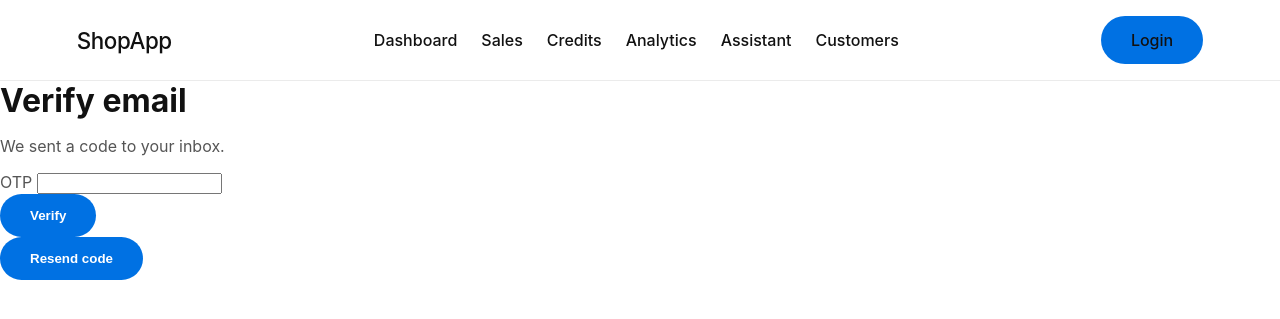
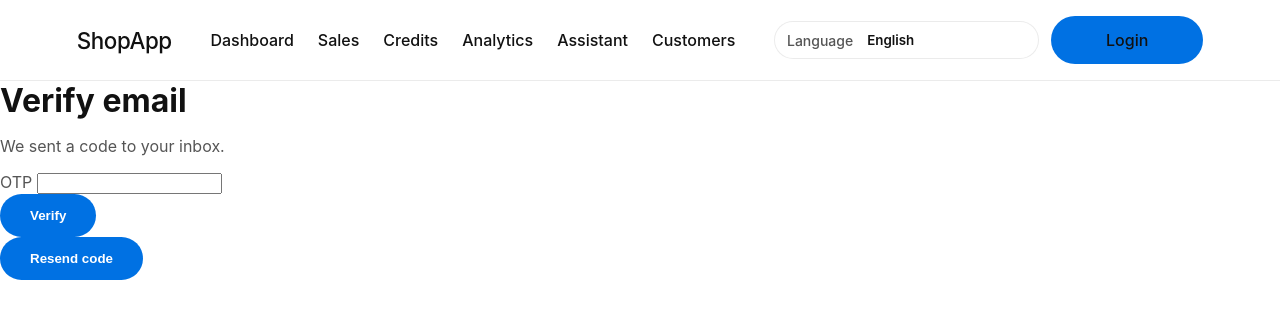
Before and after one commit to ishantswami13-crypto/BILLIONAIR-FIRST-PROJECT, a Flask app: page /verify_otp in a window 1280 px wide. Shown: the top 319 px of the page. Run offline with Flask 3, Linux system fonts and the light colour scheme.

Commit message:
Add Apple-style language selector with Google Translate

```diff
--- a/shopapp/static/css/apple.css
+++ b/shopapp/static/css/apple.css
@@ -57,6 +57,48 @@ body {
   display: flex;
   gap: 12px;
   align-items: center;
+}
+.language-switcher {
+  display: flex;
+  align-items: center;
+  gap: 8px;
+  padding: 6px 12px;
+  border-radius: 999px;
+  border: 1px solid rgba(0,0,0,0.08);
+  background: rgba(255,255,255,0.6);
+  backdrop-filter: var(--blur);
+  font-size: 14px;
+}
+.language-switcher label {
+  color: var(--subtext);
+  font-weight: 500;
+}
+.language-select {
+  border: none;
+  background: transparent;
+  font-family: var(--font-main);
+  font-weight: 600;
+  color: var(--text);
+  cursor: pointer;
+  padding: 4px 6px;
+  appearance: none;
+}
+.language-select:focus {
+  outline: none;
+  color: var(--accent);
+}
+.navact .btn {
+  min-width: 92px;
+}
+.visually-hidden {
+  position: absolute;
+  width: 1px;
+  height: 1px;
+  padding: 0;
+  margin: -1px;
+  overflow: hidden;
+  clip: rect(0, 0, 0, 0);
+  border: 0;
 }
 
 /* ==== HERO ==== */
@@ -200,6 +242,27 @@ small { font-size: 14px; }
 }
 
 @media (max-width: 900px) {
+  .nav {
+    padding: 14px 4%;
+    flex-wrap: wrap;
+    gap: 10px 16px;
+  }
+  .navlinks {
+    order: 3;
+    width: 100%;
+    justify-content: center;
+    flex-wrap: wrap;
+    gap: 16px;
+  }
+  .navact {
+    width: 100%;
+    justify-content: center;
+    flex-wrap: wrap;
+  }
+  .language-switcher {
+    width: 100%;
+    justify-content: center;
+  }
   .hero {
     padding: 80px 6% 40px;
   }
@@ -211,3 +274,10 @@ small { font-size: 14px; }
     padding: 0 6%;
   }
 }
+
+.goog-te-banner-frame.skiptranslate, .goog-logo-link {
+  display: none !important;
+}
+body {
+  top: 0 !important;
+}
--- a/shopapp/templates/layout.html
+++ b/shopapp/templates/layout.html
@@ -19,6 +19,34 @@
       <li><a href="/customers">Customers</a></li>
     </ul>
     <div class="navact">
+      <div class="language-switcher">
+        <label for="languageSelect">Language</label>
+        <select id="languageSelect" class="language-select">
+          <option value="en">English</option>
+          <option value="as">অসমীয়া - Assamese</option>
+          <option value="bn">বাংলা - Bengali</option>
+          <option value="gom">कोंकणी - Konkani</option>
+          <option value="gu">ગુજરાતી - Gujarati</option>
+          <option value="hi">हिन्दी - Hindi</option>
+          <option value="kn">ಕನ್ನಡ - Kannada</option>
+          <option value="mai">मैथिली - Maithili</option>
+          <option value="ml">മലയാളം - Malayalam</option>
+          <option value="mni-Mtei">ꯃꯤꯇꯩ ꯂꯣꯟ - Manipuri</option>
+          <option value="mr">मराठी - Marathi</option>
+          <option value="ne">नेपाली - Nepali</option>
+          <option value="or">ଓଡ଼ିଆ - Odia</option>
+          <option value="pa">ਪੰਜਾਬੀ - Punjabi</option>
+          <option value="sa">संस्कृतम् - Sanskrit</option>
+          <option value="sd">سنڌي - Sindhi</option>
+          <option value="ta">தமிழ் - Tamil</option>
+          <option value="te">తెలుగు - Telugu</option>
+          <option value="ur">اردو - Urdu</option>
+          <option value="brx" disabled>Bodo - coming soon</option>
+          <option value="doi" disabled>Dogri - coming soon</option>
+          <option value="ks" disabled>Kashmiri - coming soon</option>
+          <option value="sat" disabled>Santali - coming soon</option>
+        </select>
+      </div>
       {% if session.get('user') %}
         <a class="btn ghost" href="/logout">Logout</a>
       {% else %}
@@ -31,7 +59,87 @@
     {% block content %}{% endblock %}
   </main>
 
+  <div id="google_translate_container" class="visually-hidden" aria-hidden="true"></div>
+
   <script src="{{ url_for('static', filename='js/app.js') }}"></script>
+  <script>
+    (function(){
+      const select = document.getElementById('languageSelect');
+      if (!select) return;
+
+      const cookieMatch = document.cookie.match(/(?:^|;\s*)googtrans=\/[^/]+\/([^;]+)/);
+      const initial = cookieMatch ? cookieMatch[1] : 'en';
+      if ([...select.options].some(opt => opt.value === initial)) {
+        select.value = initial;
+      } else {
+        select.value = 'en';
+      }
+
+      const setCookie = (name, value, days=365) => {
+        const expires = new Date(Date.now() + days*864e5).toUTCString();
+        document.cookie = `${name}=${value}; expires=${expires}; path=/`;
+        const host = window.location.hostname;
+        if (host.includes('.')) {
+          const domain = host.replace(/^www\./, '');
+          document.cookie = `${name}=${value}; expires=${expires}; path=/; domain=.${domain}`;
+        }
+      };
+      const clearCookie = name => {
+        document.cookie = `${name}=; expires=Thu, 01 Jan 1970 00:00:00 GMT; path=/`;
+        const host = window.location.hostname;
+        if (host.includes('.')) {
+          const domain = host.replace(/^www\./, '');
+          document.cookie = `${name}=; expires=Thu, 01 Jan 1970 00:00:00 GMT; path=/; domain=.${domain}`;
+        }
+      };
+
+      select.addEventListener('change', event => {
+        const lang = event.target.value;
+        if (select.options[select.selectedIndex].disabled) return;
+        if (lang === 'en') {
+          clearCookie('googtrans');
+          window.location.reload();
+          return;
+        }
+        const cookieVal = `/en/${lang}`;
+        setCookie('googtrans', cookieVal);
+        if (typeof window.applyTranslation === 'function') {
+          window.applyTranslation(lang);
+        } else {
+          window.pendingLanguage = lang;
+        }
+      });
+    })();
+
+    function googleTranslateElementInit() {
+      window._gt = new google.translate.TranslateElement({
+        pageLanguage: 'en',
+        includedLanguages: 'en,as,bn,gom,gu,hi,kn,mai,ml,mni-Mtei,mr,ne,or,pa,sa,sd,ta,te,ur'
+      }, 'google_translate_container');
+
+      window.applyTranslation = function(lang){
+        const combo = document.querySelector('.goog-te-combo');
+        if (!combo) {
+          window.pendingLanguage = lang;
+          return;
+        }
+        if (combo.value !== lang) {
+          combo.value = lang;
+        }
+        combo.dispatchEvent(new Event('change'));
+      };
+
+      const cookieMatch = document.cookie.match(/(?:^|;\s*)googtrans=\/[^/]+\/([^;]+)/);
+      const currentLang = cookieMatch ? cookieMatch[1] : null;
+      if (currentLang && currentLang !== 'en') {
+        window.applyTranslation(currentLang);
+      } else if (window.pendingLanguage) {
+        window.applyTranslation(window.pendingLanguage);
+        window.pendingLanguage = null;
+      }
+    }
+  </script>
+  <script src="https://translate.google.com/translate_a/element.js?cb=googleTranslateElementInit"></script>
   {% block scripts %}{% endblock %}
 </body>
 </html>
```
